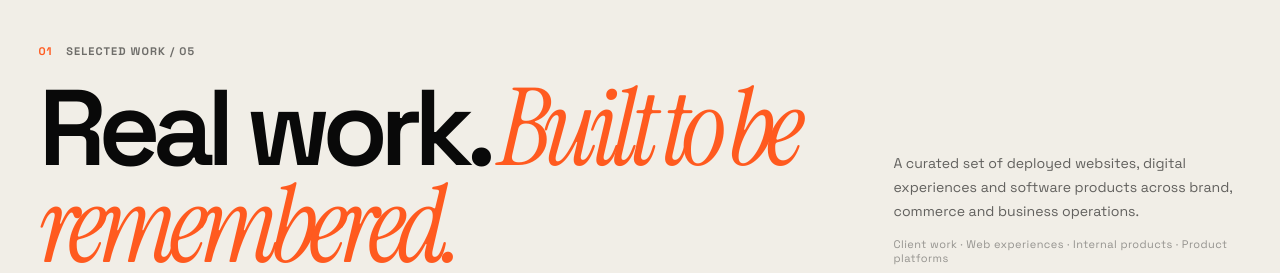
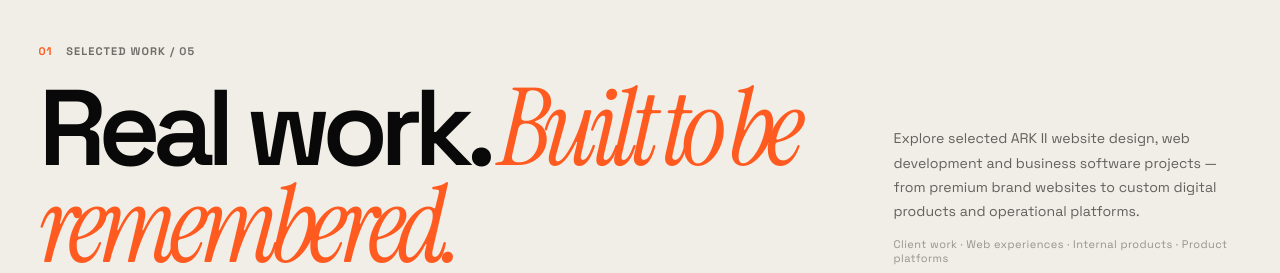
Before and after one commit to LinukaBandara/ark-ii, a React (Vite) app: page / in a window 1280 px wide. Shown: the part 900-1173 px from the top of the page. Built offline with nearby package versions, Linux system fonts and the light colour scheme.

Commit message:
seo: strengthen homepage service and project copy

```diff
--- a/src/components/WorkSection/WorkSection.jsx
+++ b/src/components/WorkSection/WorkSection.jsx
@@ -61,7 +61,7 @@ function WorkSection() {
             Real work.<span> Built to be remembered.</span>
           </motion.h2>
           <motion.div className="work-section__intro-copy" initial={{ opacity: 0, y: 22 }} whileInView={{ opacity: 1, y: 0 }} viewport={{ once: true, amount: 0.65 }} transition={{ delay: 0.08, duration: 0.7 }}>
-            <p>A curated set of deployed websites, digital experiences and software products across brand, commerce and business operations.</p>
+            <p>Explore selected ARK II website design, web development and business software projects — from premium brand websites to custom digital products and operational platforms.</p>
             <span>Client work · Web experiences · Internal products · Product platforms</span>
           </motion.div>
         </div>
```
